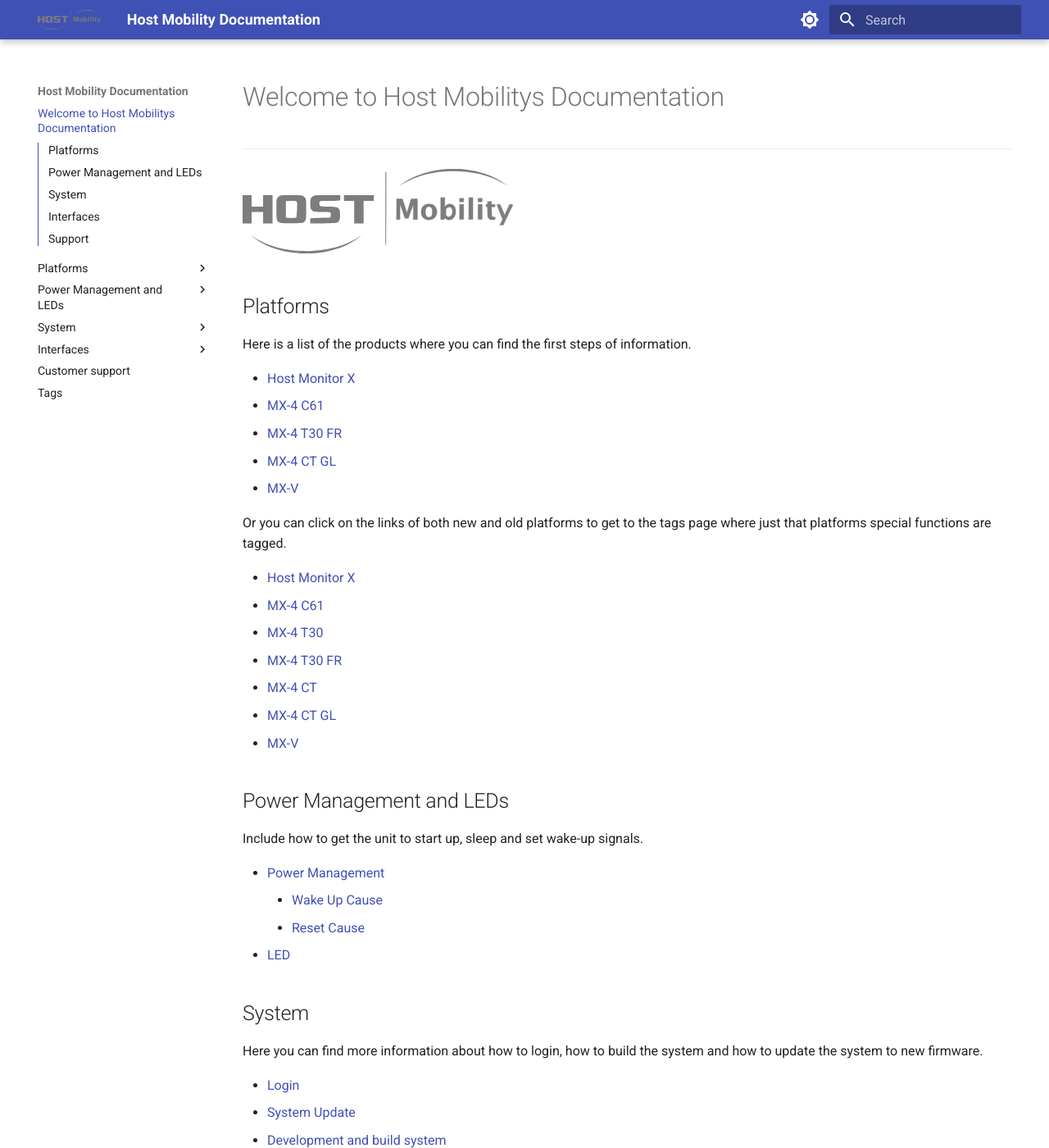
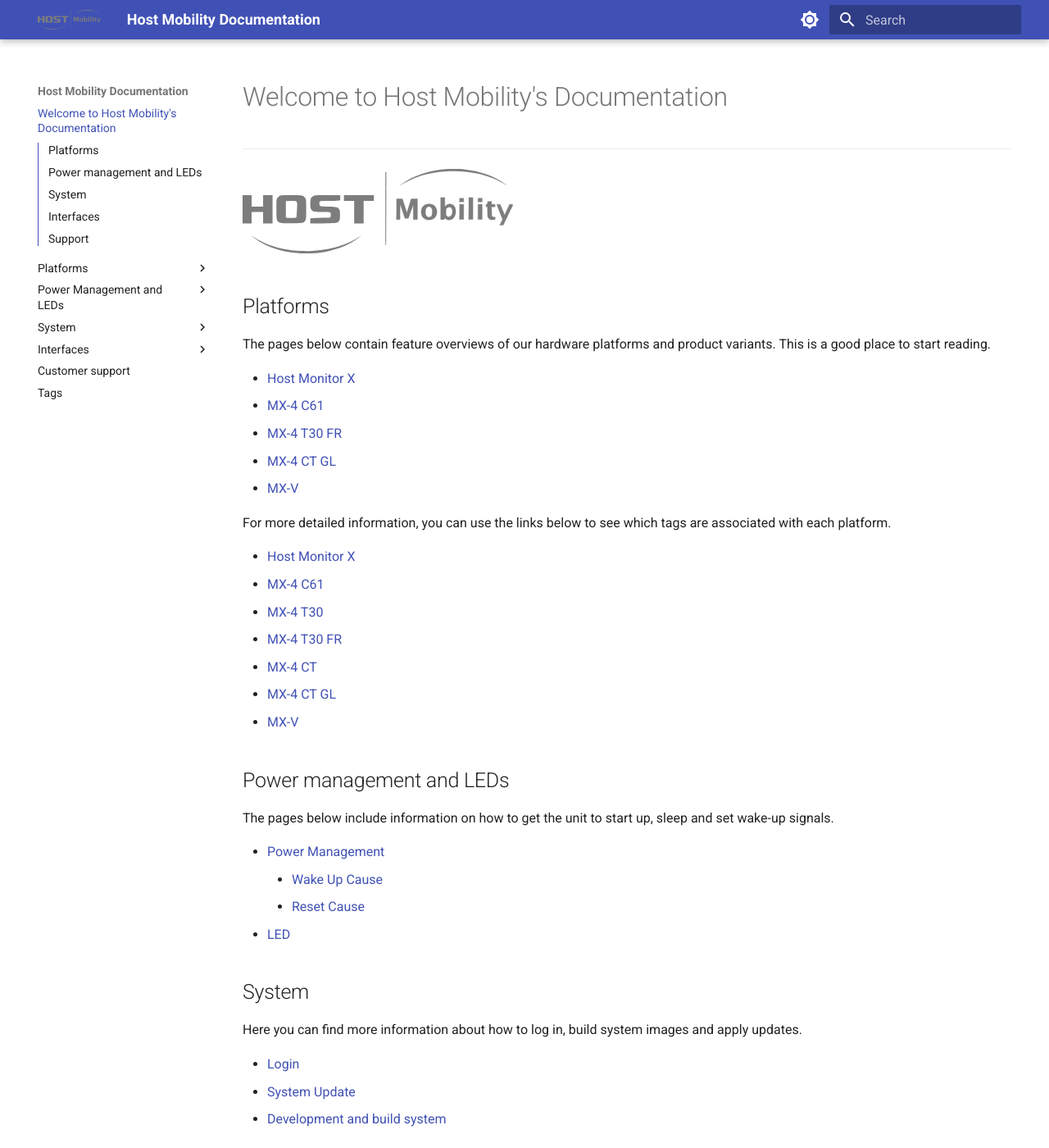
Before and after one commit to hostmobility/documentation, an MkDocs documentation site: the page built from docs/index.md, in a window 1280 px wide and 1400 px high. Shown: the whole window at 82% size. Built offline with MkDocs 1.6.1 and Material for MkDocs 9.7.7, drawn with Linux system fonts in a browser that asks for light colours; some of the changed text lies outside the part shown.

Commit message:
index: Clarify certain formulations

```diff
--- a/docs/index.md
+++ b/docs/index.md
@@ -1,11 +1,11 @@
-title: Welcome to Host Mobilitys Documentation
+title: Welcome to Host Mobility's Documentation
 ---
 
 ![bild](assets/hm-logo-grey-on-transparent.svg)
 
 ## Platforms
 
-Here is a list of the products where you can find the first steps of information.
+The pages below contain feature overviews of our hardware platforms and product variants. This is a good place to start reading.
 
 * [Host Monitor X](product/host-monitor-x.md)
 * [MX-4 C61](product/mx4-c61.md)
@@ -13,7 +13,7 @@
 * [MX-4 CT GL](product/mx4-ct-gl.md)
 * [MX-V](product/mx-v.md)
 
-Or you can click on the links of both new and old platforms to get to the tags page where just that platforms special functions are tagged.
+For more detailed information, you can use the links below to see which tags are associated with each platform.
 
 * [Host Monitor X](tags.md#hmx)
 * [MX-4 C61](tags.md#c61)
@@ -23,9 +23,9 @@
 * [MX-4 CT GL](tags.md#ct-gl)
 * [MX-V](tags.md#mx-v)
 
-## Power Management and LEDs
+## Power management and LEDs
 
-Include how to get the unit to start up, sleep and set wake-up signals.
+The pages below include information on how to get the unit to start up, sleep and set wake-up signals.
 
 - [Power Management](tags.md#power-management)
     - [Wake Up Cause](tags.md#wake-up-cause)
@@ -34,7 +34,7 @@
 
 ## System
 
-Here you can find more information about how to login, how to build the system and how to update the system to new firmware.
+Here you can find more information about how to log in, build system images and apply updates.
 
 - [Login](login.md)
 - [System Update](tags.md#system-update)
@@ -42,7 +42,7 @@
 
 ## Interfaces
 
-Here is a list of all interfaces we support over all platforms. Not all platforms have all interfaces to see that go to product pages.
+This is a list of interfaces supported by one or more platforms.
 
 - [ADC](tags.md#adc)
 - [Accelerometer](tags.md#accelerometer)
```
